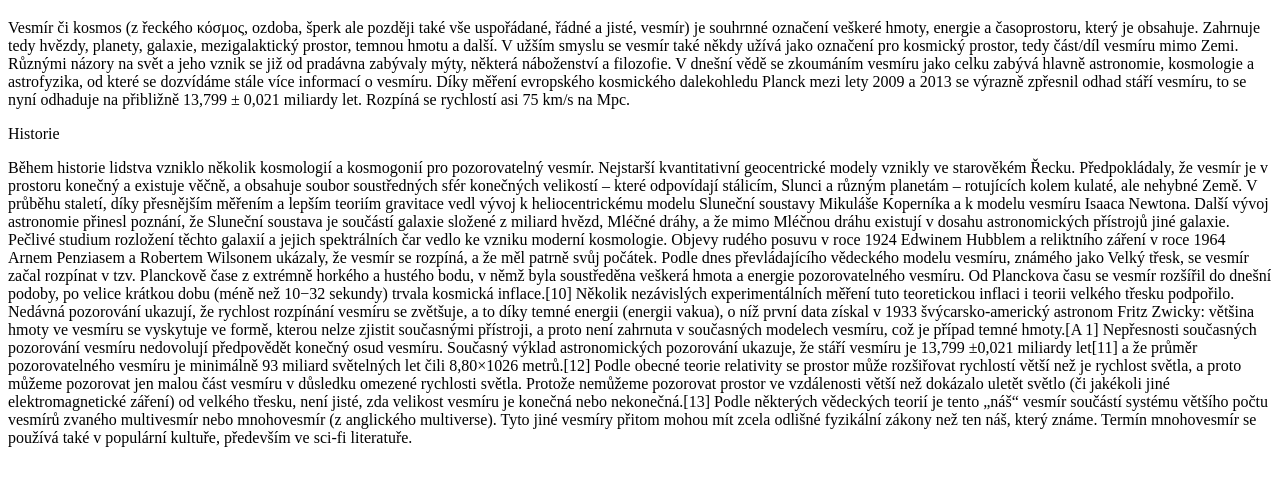
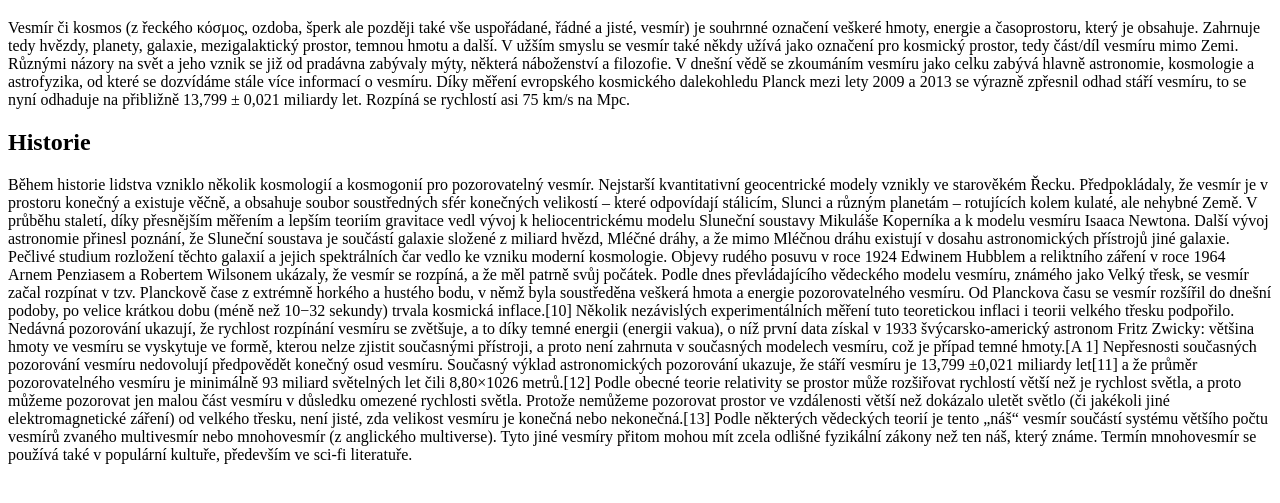
Before and after one commit to Tomaato/fictional-system, a plain HTML site: page index.html in a window 1280 px wide. Shown: the part 61-564 px from the top of the page. Drawn offline with Linux system fonts and the light colour scheme.

Commit message:
index.html edited

```diff
--- a/index.html
+++ b/index.html
@@ -12,7 +12,7 @@
     Různými názory na svět a jeho vznik se již od pradávna zabývaly mýty, některá náboženství a filozofie. V dnešní vědě se zkoumáním vesmíru jako celku zabývá hlavně astronomie, kosmologie a astrofyzika, od které se dozvídáme stále více informací o vesmíru.
 
     Díky měření evropského kosmického dalekohledu Planck mezi lety 2009 a 2013 se výrazně zpřesnil odhad stáří vesmíru, to se nyní odhaduje na přibližně 13,799 ± 0,021 miliardy let. Rozpíná se rychlostí asi 75 km/s na Mpc. </p>
-<p1>Historie</p1>
+<h2>Historie</h2>
 <p>Během historie lidstva vzniklo několik kosmologií a kosmogonií pro pozorovatelný vesmír. Nejstarší kvantitativní geocentrické modely vznikly ve starověkém Řecku. Předpokládaly, že vesmír je v prostoru konečný a existuje věčně, a obsahuje soubor soustředných sfér konečných velikostí – které odpovídají stálicím, Slunci a různým planetám – rotujících kolem kulaté, ale nehybné Země. V průběhu staletí, díky přesnějším měřením a lepším teoriím gravitace vedl vývoj k heliocentrickému modelu Sluneční soustavy Mikuláše Koperníka a k modelu vesmíru Isaaca Newtona. Další vývoj astronomie přinesl poznání, že Sluneční soustava je součástí galaxie složené z miliard hvězd, Mléčné dráhy, a že mimo Mléčnou dráhu existují v dosahu astronomických přístrojů jiné galaxie. Pečlivé studium rozložení těchto galaxií a jejich spektrálních čar vedlo ke vzniku moderní kosmologie. Objevy rudého posuvu v roce 1924 Edwinem Hubblem a reliktního záření v roce 1964 Arnem Penziasem a Robertem Wilsonem ukázaly, že vesmír se rozpíná, a že měl patrně svůj počátek.
 
 Podle dnes převládajícího vědeckého modelu vesmíru, známého jako Velký třesk, se vesmír začal rozpínat v tzv. Planckově čase z extrémně horkého a hustého bodu, v němž byla soustředěna veškerá hmota a energie pozorovatelného vesmíru. Od Planckova času se vesmír rozšířil do dnešní podoby, po velice krátkou dobu (méně než 10−32 sekundy) trvala kosmická inflace.[10] Několik nezávislých experimentálních měření tuto teoretickou inflaci i teorii velkého třesku podpořilo. Nedávná pozorování ukazují, že rychlost rozpínání vesmíru se zvětšuje, a to díky temné energii (energii vakua), o níž první data získal v 1933 švýcarsko-americký astronom Fritz Zwicky: většina hmoty ve vesmíru se vyskytuje ve formě, kterou nelze zjistit současnými přístroji, a proto není zahrnuta v současných modelech vesmíru, což je případ temné hmoty.[A 1] Nepřesnosti současných pozorování vesmíru nedovolují předpovědět konečný osud vesmíru.
```
